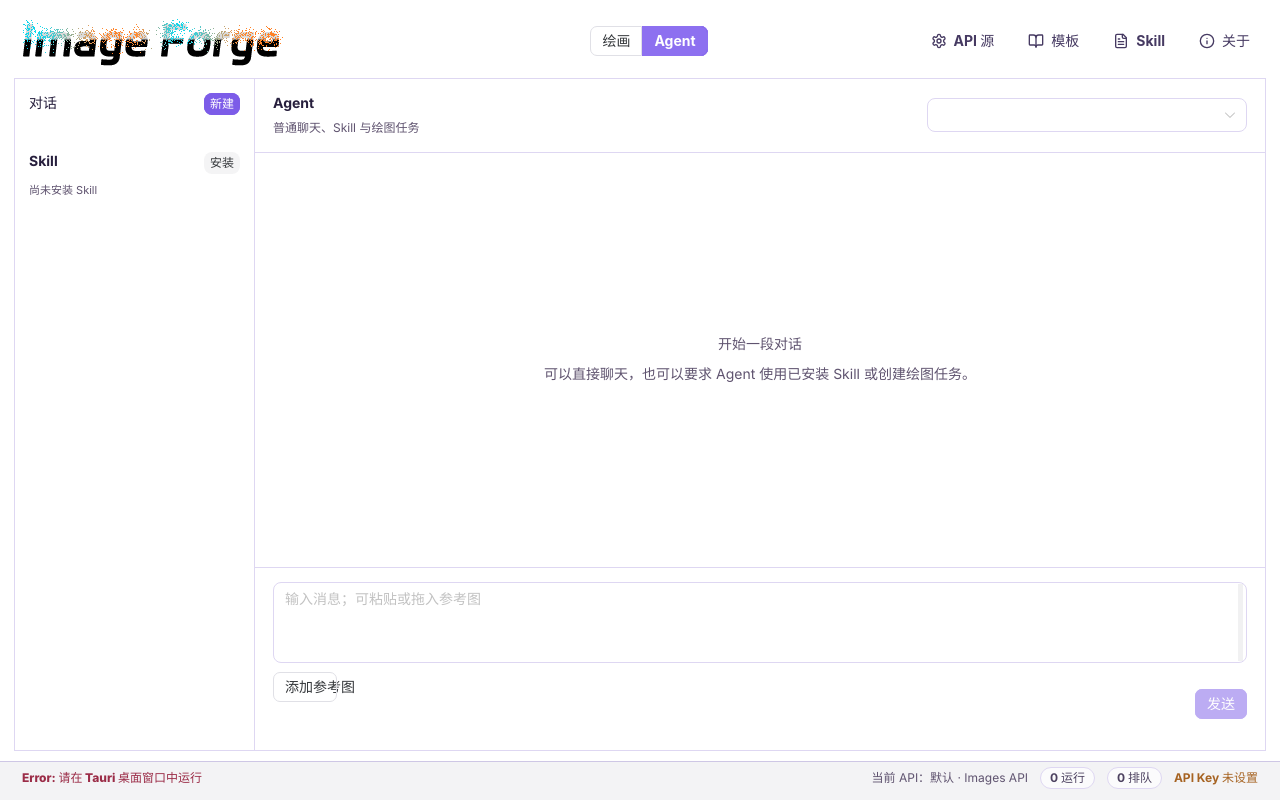
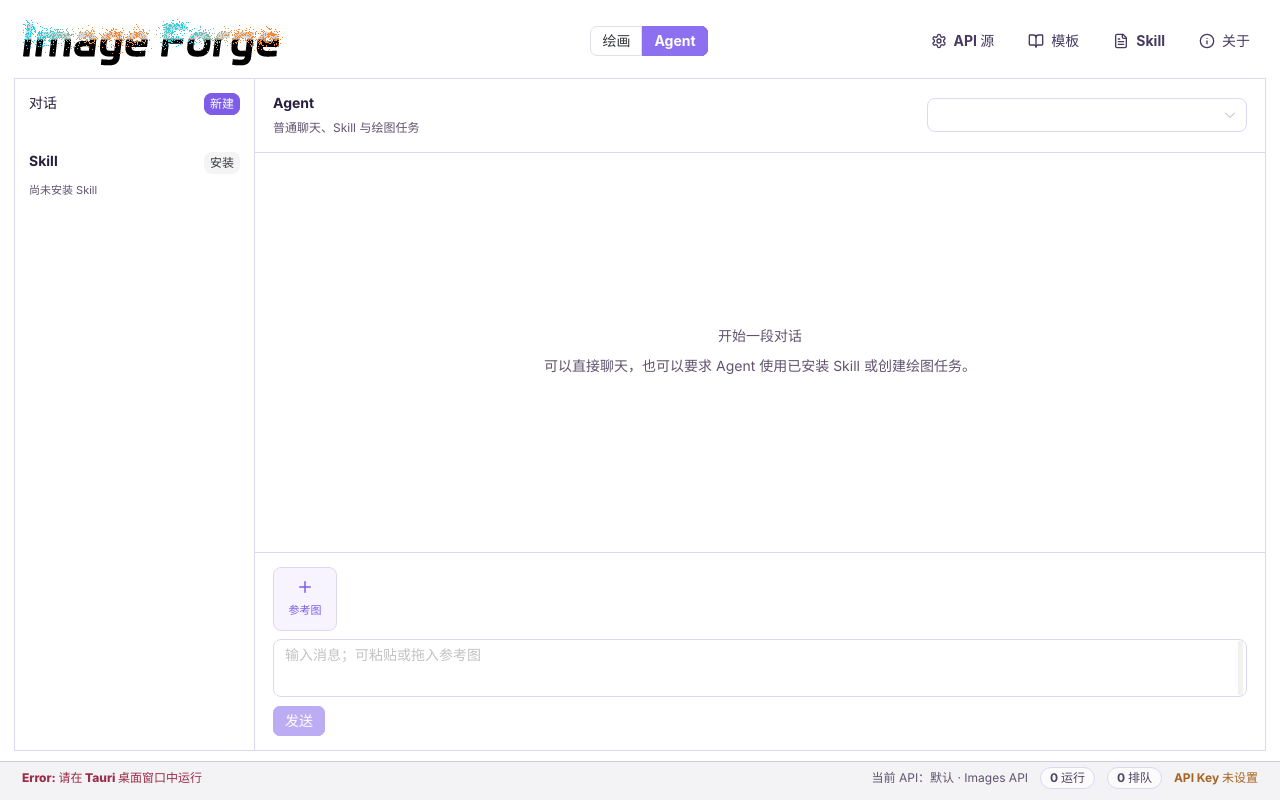
Before and after one commit to Tairraos/image-forge, a Vue app: page / in a window 1280 px wide. Both pictures are taken after a click on the button "Agent". Built offline with nearby package versions, Linux system fonts and the light colour scheme.

Commit message:
fix: 优化 Agent 参考图与输入区布局

```diff
--- a/src/components/AgentComposer.vue
+++ b/src/components/AgentComposer.vue
@@ -6,35 +6,47 @@
     @dragleave="dragActive = false"
     @drop.prevent="dropFiles"
   >
-    <div v-if="attachments.length" class="agent-attachments">
-      <div v-for="attachment in attachments" :key="attachment.id" class="agent-attachment">
+    <div class="agent-composer-body">
+      <div class="reference-strip agent-reference-strip">
+        <div v-for="attachment in attachments" :key="attachment.id" class="reference-tile">
           <img :src="attachment.dataUrl" :alt="attachment.fileName" />
-        <button type="button" aria-label="移除参考图" @click="$emit('remove-attachment', attachment.id)">×</button>
+          <button
+            type="button"
+            title="移除参考图"
+            aria-label="移除参考图"
+            @click.stop="$emit('remove-attachment', attachment.id)"
+          >
+            <X :size="14" />
+          </button>
         </div>
+        <ClipboardImageMenu :disabled="busy" v-slot="{ open }" @paste="$emit('paste-reference', $event)">
+          <button
+            class="reference-add"
+            :class="{ 'reference-drop-active': dragActive }"
+            type="button"
+            title="点击添加，右键粘贴剪贴板图片"
+            :disabled="busy"
+            @click="$emit('add-reference')"
+            @contextmenu="open"
+          >
+            <Plus :size="18" />
+            <span>参考图</span>
+          </button>
+        </ClipboardImageMenu>
       </div>
       <n-input
         v-model:value="draft"
         type="textarea"
-      :autosize="{ minRows: 3, maxRows: 8 }"
+        :autosize="{ minRows: 2, maxRows: 5 }"
         placeholder="输入消息；可粘贴或拖入参考图"
         :disabled="busy"
         @paste="$emit('paste-reference', $event)"
-      @keydown.meta.enter.prevent="send"
-      @keydown.ctrl.enter.prevent="send"
+        @keydown="handleKeydown"
       />
+    </div>
     <footer>
-      <div class="agent-composer-reference-actions">
-        <ClipboardImageMenu v-slot="{ open }" @paste="$emit('paste-reference', $event)">
-          <n-button
-            size="small"
-            :disabled="busy"
-            @click="$emit('add-reference')"
-            @contextmenu="open"
-          >
-            添加参考图
-          </n-button>
-        </ClipboardImageMenu>
-        <n-checkbox v-if="attachments.length" v-model:checked="useReferences" :disabled="busy">
+      <div v-if="attachments.length" class="agent-composer-reference-actions">
+        <n-checkbox v-model:checked="useReferences" :disabled="busy">
           本轮使用参考图
         </n-checkbox>
       </div>
@@ -45,6 +57,7 @@
 </template>
 
 <script setup>
+import { Plus, X } from "@lucide/vue";
 import { ref } from "vue";
 import ClipboardImageMenu from "./ClipboardImageMenu.vue";
 import { extractDroppedFilePaths } from "../lib/referenceFiles";
@@ -66,6 +79,12 @@
   draft.value = "";
 }
 
+function handleKeydown(event) {
+  if (event.key !== "Enter" || (!event.metaKey && !event.ctrlKey)) return;
+  event.preventDefault();
+  send();
+}
+
 function dropFiles(event) {
   dragActive.value = false;
   emit("drop-reference", extractDroppedFilePaths(event.dataTransfer));
--- a/src/styles.css
+++ b/src/styles.css
@@ -2429,6 +2429,7 @@
   display: grid;
   grid-template-columns: 240px minmax(0, 1fr);
   min-height: 0;
+  overflow: hidden;
   flex: 1;
   border: 1px solid var(--line);
   background: var(--surface);
@@ -2537,6 +2538,8 @@
   display: grid;
   grid-template-rows: auto minmax(0, 1fr) auto;
   min-width: 0;
+  min-height: 0;
+  overflow: hidden;
 }
 
 .agent-chat-head,
@@ -2555,6 +2558,9 @@
 }
 
 .agent-message-list {
+  min-height: 0;
+  overflow-x: hidden;
+  overflow-y: auto;
   padding: 22px clamp(18px, 8vw, 120px);
 }
 
@@ -2672,43 +2678,28 @@
 }
 
 .agent-composer {
+  display: grid;
+  grid-template-rows: minmax(0, 1fr) auto;
+  min-width: 0;
+  min-height: 0;
+  max-height: min(300px, 55vh);
+  overflow: hidden;
   border-top: 1px solid var(--line);
   border-bottom: 0;
 }
 
+.agent-composer-body {
+  min-height: 0;
+  overflow-y: auto;
+}
+
 .agent-composer footer {
   margin-top: 8px;
 }
 
-.agent-attachments {
-  display: flex;
-  gap: 8px;
+.agent-reference-strip {
+  justify-content: flex-start;
   margin-bottom: 8px;
-}
-
-.agent-attachment {
-  position: relative;
-}
-
-.agent-attachment img {
-  width: 52px;
-  height: 52px;
-  object-fit: cover;
-  border-radius: 5px;
-}
-
-.agent-attachment button {
-  position: absolute;
-  top: -6px;
-  right: -6px;
-  width: 18px;
-  height: 18px;
-  padding: 0;
-  border: 0;
-  border-radius: 50%;
-  background: #222;
-  color: white;
-  cursor: pointer;
 }
 
 @media (max-width: 900px) {
```
Lines whose indentation alone changed are shown as unchanged.
